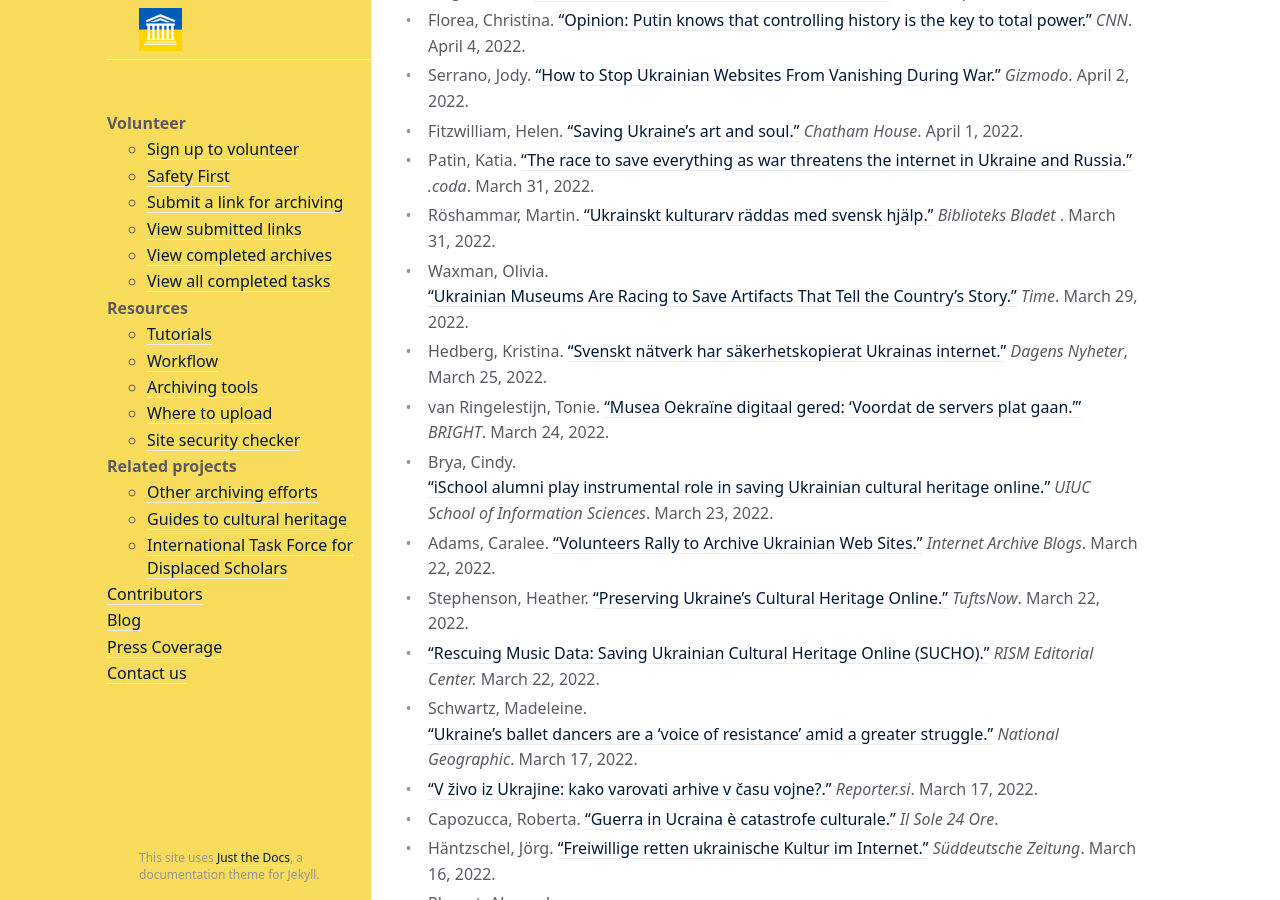
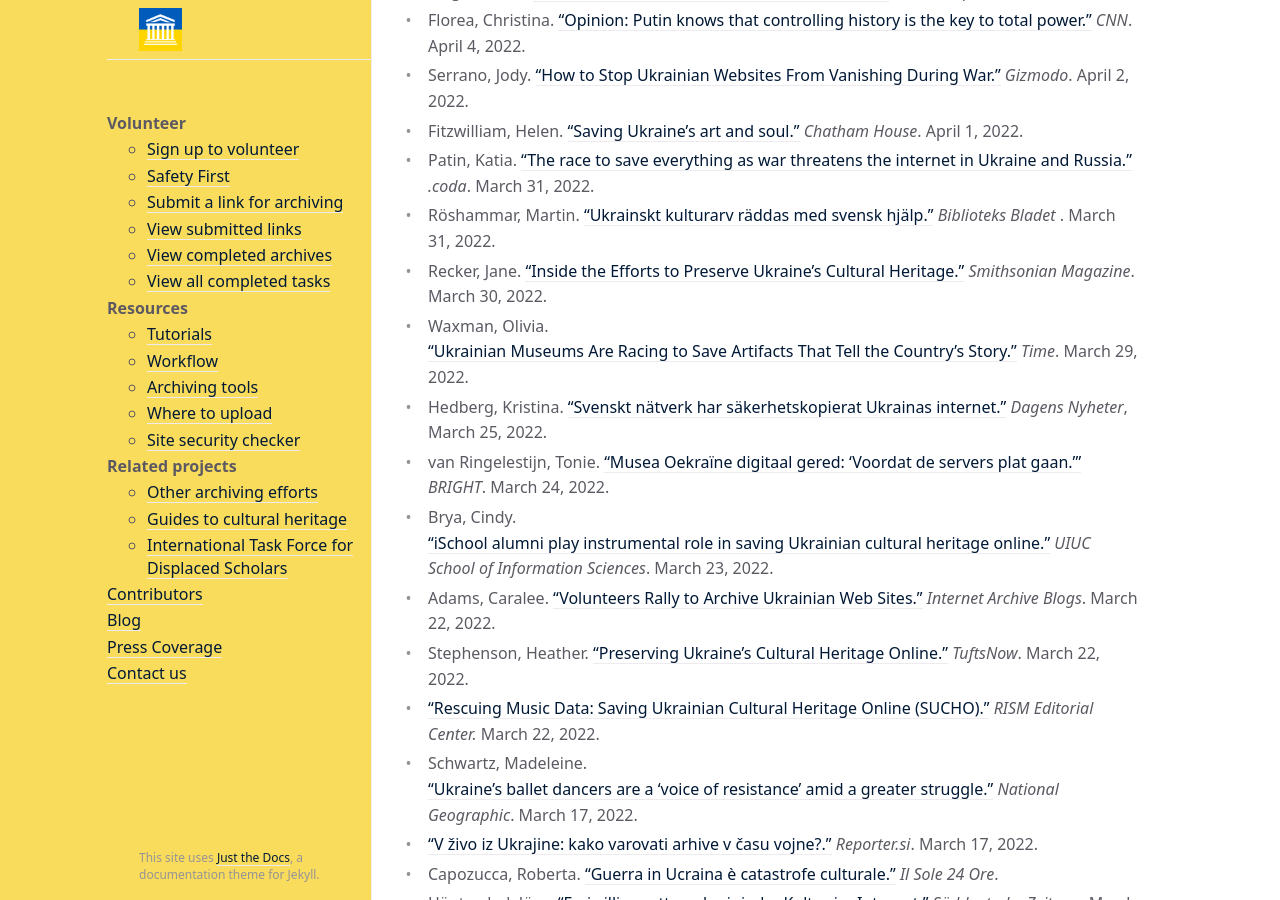
Before and after one commit to sucho-archiving/sucho-archiving.github.io, a Jekyll site: the page built from press.md, in a window 1280 px wide and 900 px high, scrolled down 704 px. Built offline with Jekyll 4.4.1, drawn with Linux system fonts in a browser that asks for light colours.

Commit message:
Update press.md

```diff
--- a/press.md
+++ b/press.md
@@ -21,6 +21,7 @@ Media inquiries can be directed to the project admins at **info@sucho.org**.
 - Fitzwilliam, Helen. ["Saving Ukraine's art and soul."](https://www.chathamhouse.org/publications/the-world-today/2022-04/saving-ukraines-art-and-soul) *Chatham House*. April 1, 2022.
 - Patin, Katia. ["The race to save everything as war threatens the internet in Ukraine and Russia."](https://www.codastory.com/authoritarian-tech/destruction-internet-russia-ukraine/) *.coda*. March 31, 2022.
 - Röshammar, Martin. ["Ukrainskt kulturarv räddas med svensk hjälp."](https://www.biblioteksbladet.se/nyheter/internationellt/ukrainskt-kulturarv-sparas-med-svensk-hjalp/) *Biblioteks Bladet* . March 31, 2022.
+- Recker, Jane. ["Inside the Efforts to Preserve Ukraine's Cultural Heritage."](https://www.smithsonianmag.com/smart-news/inside-the-efforts-to-preserve-ukraines-cultural-heritage-180979840/) *Smithsonian Magazine*. March 30, 2022.
 - Waxman, Olivia. ["Ukrainian Museums Are Racing to Save Artifacts That Tell the Country’s Story."](https://time.com/6161734/ukraine-war-history-museums/) *Time*. March 29, 2022.
 - Hedberg, Kristina. ["Svenskt nätverk har säkerhetskopierat Ukrainas internet."](https://archive.ph/MaRvB) *Dagens Nyheter*, March 25, 2022.
 - van Ringelestijn, Tonie. ["Musea Oekraïne digitaal gered: 'Voordat de servers plat gaan.'"](https://www.rtlnieuws.nl/tech/artikel/5294976/oekraine-digitaal-erfgoed-musea-archivering) *BRIGHT*. March 24, 2022.
```
